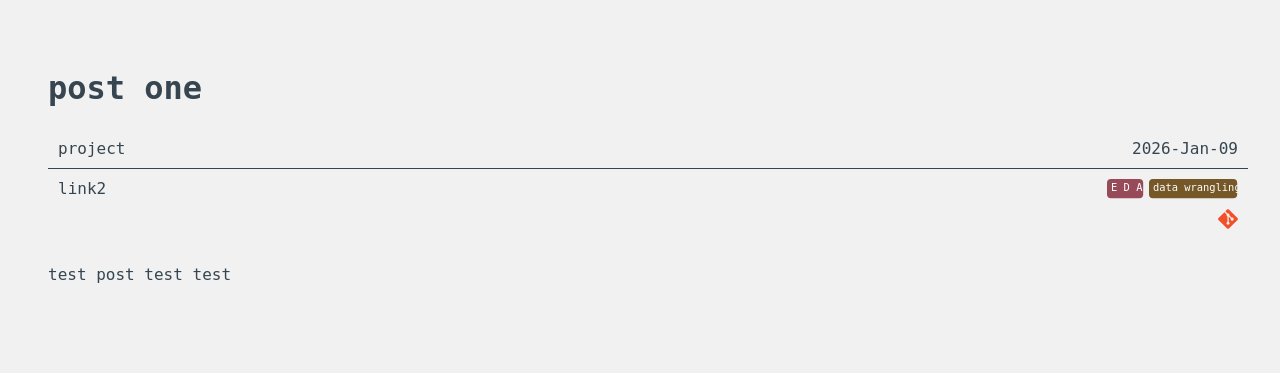
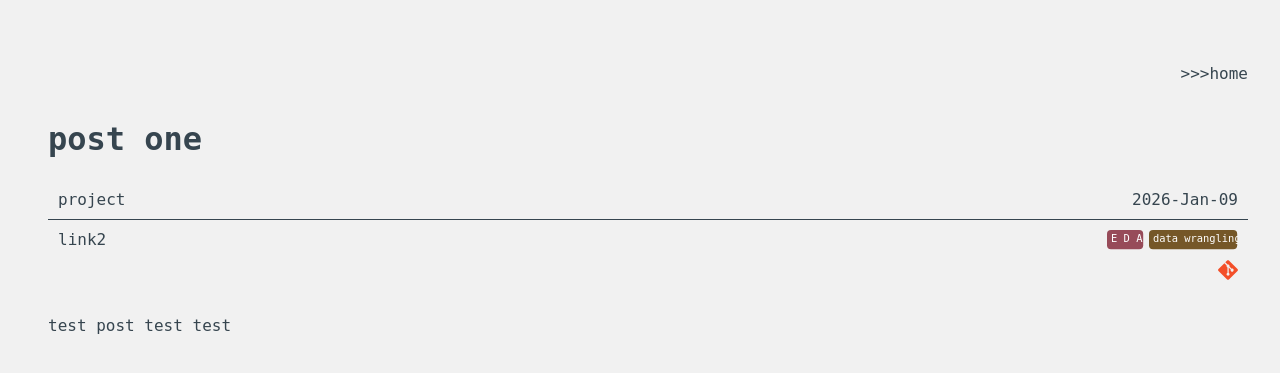
Before and after one commit to maisygraves/blog, a Jekyll site: the page built from _posts/2026-01-09-test.md, in a window 1280 px wide. Shown: the top 373 px of the page. Built offline with Jekyll 4.4.1, drawn with Linux system fonts in a browser that asks for light colours.

Commit message:
home nav button for all non-home pages

```diff
--- /dev/null
+++ b/_includes/home_nav_button.html
@@ -0,0 +1,3 @@
+<a href="{{ site.baseurl }}">
+    <p style="text-align: right;">>>>home</p>
+</a>
--- a/_layouts/post.html
+++ b/_layouts/post.html
@@ -1,6 +1,8 @@
 ---
 layout: default
 ---
+
+{% include home_nav_button.html %}
 
 <header class="head-left">
 
```
